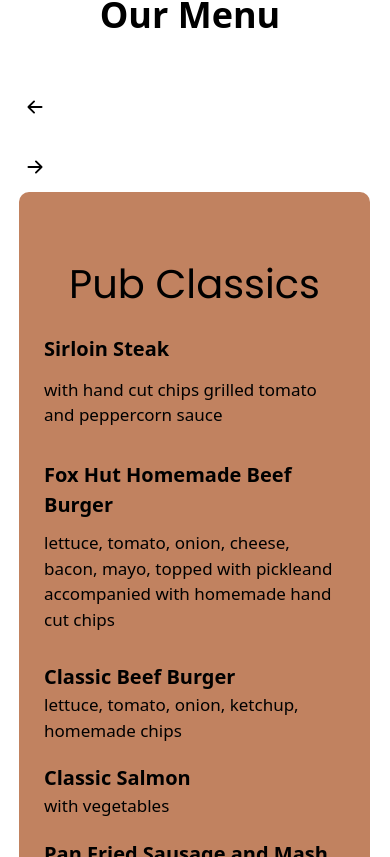
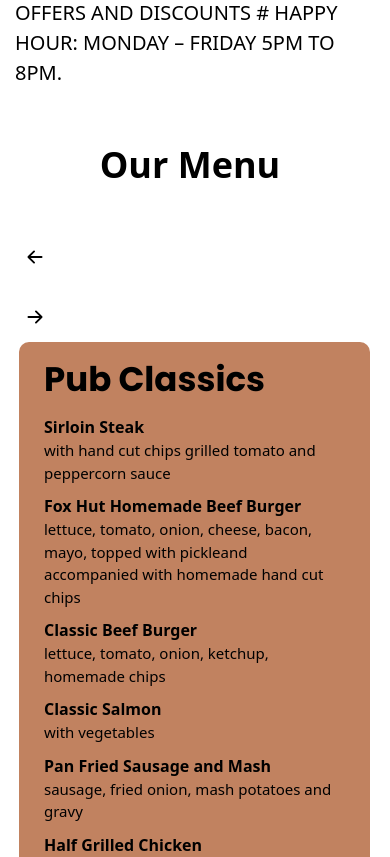
Before and after one commit to MahdiHasan943/fox-hunter-, a Next.js app: page / in a window 390 px wide. Shown: the part 1897-2754 px from the top of the page. Built offline with nearby package versions, Linux system fonts and the light colour scheme; a web font is replaced by a local one.

Commit message:
fix height and widh problem

```diff
--- a/src/Components/HomePageMenu.js
+++ b/src/Components/HomePageMenu.js
@@ -257,72 +257,72 @@ const HomePageMenu = () => {
                 <SwiperSlide key={menuCard.id} className=" mt-[50px]">
                   <SwiperNavButtons></SwiperNavButtons>
 
-                  <div className="absolute top-[100px] sm:top-0 overflow-hidden right-8 sm:right-0 w-[90%]  sm:w-[500px]  h-[790px] px-10 py-20 rounded-2xl bg-[#C18260]">
-                    <h4 className="text-center menuCardTitle dark:text-white mt-5 mb-6 text-4xl sm:text-[40px] text-black">
+                  <div className="absolute top-[100px] sm:top-0 overflow-hidden right-8 sm:right-0 w-[90%]  sm:w-[500px] h-[550px]  sm:h-auto px-10 lg:py-20 rounded-2xl bg-[#C18260]">
+                    <h4 className=" menuCardTitle font-popping dark:text-white mt-5 lg:mb-6 font-bold text-[34px] sm:text-[40px] text-black">
                       {menuCard?.title}
                     </h4>
-                    <div className="flex sm:px-10 mt-[20px] items-center justify-between">
+                    <div className="flex sm:px-10 mt-[10px] sm:mt-[20px] items-center justify-between">
                       <div className="">
-                        <p className="dark:text-white text-black font-bold text-[20px]">
+                        <p className="dark:text-white text-black font-bold text-[16px] lg:text-[20px]">
                           {menuCard?.p1Title}
                         </p>
-                        <p className="dark:text-white text-black py-5  text-[17px]">
+                        <p className="dark:text-white text-black  text-[15px] lg:text-[17px]">
                           {menuCard?.p1Text}
                         </p>
                       </div>
-                      <p className="dark:text-white text-black font-bold text-[20px]">
+                      {/* <p className="dark:text-white text-black font-bold text-[20px]">
                         {menuCard?.p1Price}
-                      </p>
+                      </p> */}
                     </div>
                     {/* 2 */}
-                    <div className="flex sm:px-10 mt-[20px] items-center justify-between">
+                    <div className="flex sm:px-10 mt-[10px] sm:mt-[20px] items-center justify-between">
                       <div className="">
-                        <p className="dark:text-white text-black font-bold text-[20px]">
+                        <p className="dark:text-white text-black font-bold  text-[16px] lg:text-[20px]">
                           {menuCard?.p2Title}
                         </p>
-                        <p className="dark:text-white text-black  py-4 text-[17px]">
+                        <p className="dark:text-white text-black  text-[15px] lg:text-[17px]">
                           {menuCard?.p2Text}
                         </p>
                       </div>
-                      <p className="dark:text-white text-black font-bold text-[20px]">
+                      {/* <p className="dark:text-white text-black font-bold  text-[16px] lg:text-[20px]">
                         {menuCard?.p2Price}
-                      </p>
+                      </p> */}
                     </div>
                     {/* 3 */}
-                    <div className="flex sm:px-10 mt-[20px] items-center justify-between">
+                    <div className="flex sm:px-10 mt-[10px] sm:mt-[20px] items-center justify-between">
                       <div className="">
-                        <p className="dark:text-white text-black font-bold text-[20px]">
+                        <p className="dark:text-white text-black font-bold  text-[16px] lg:text-[20px]">
                           {menuCard.p3Title}
                         </p>
-                        <p className="dark:text-white text-black  text-[17px]">
+                        <p className="dark:text-white text-black  text-[15px] lg:text-[17px]">
                           {menuCard?.p3Text}
                         </p>
                       </div>
-                      <p className="dark:text-white text-black font-bold text-[20px]">
+                      {/* <p className="dark:text-white text-black font-bold  text-[16px] lg:text-[20px]">
                         {menuCard?.p3Price}
-                      </p>
+                      </p> */}
                     </div>
                     {/* 4 */}
-                    <div className="flex sm:px-10 mt-[20px] items-center justify-between">
+                    <div className="flex sm:px-10 mt-[10px] sm:mt-[20px] items-center justify-between">
                       <div className="">
-                        <p className="dark:text-white text-black font-bold text-[20px]">
+                        <p className="dark:text-white text-black font-bold  text-[16px] lg:text-[20px]">
                           {menuCard?.p4Title}
                         </p>
-                        <p className="dark:text-white text-black  text-[17px]">
+                        <p className="dark:text-white text-black text-[15px] lg:text-[17px]">
                           {menuCard?.p4Text}
                         </p>
                       </div>
-                      <p className="dark:text-white text-black font-bold text-[20px]">
+                      {/* <p className="dark:text-white text-black font-bold text-[20px]">
                         {menuCard?.p4Price}
-                      </p>
+                      </p> */}
                     </div>
                     {/* 5 */}
-                    <div className="flex sm:px-10 mt-[20px] items-center justify-between">
+                    <div className="flex sm:px-10 mt-[10px] sm:mt-[20px] items-center justify-between">
                       <div className="">
-                        <p className="dark:text-white text-black font-bold text-[20px]">
+                        <p className="dark:text-white text-black font-bold  text-[16px] lg:text-[20px]">
                           {menuCard?.p5Title}
                         </p>
-                        <p className="dark:text-white text-black  text-[17px]">
+                        <p className="dark:text-white text-black  text-[15px] lg:text-[17px]">
                           {menuCard?.p5Text}
                         </p>
                       </div>
@@ -331,26 +331,26 @@ const HomePageMenu = () => {
                       </p>
                     </div>
                     {/* 6 */}
-                    <div className="flex mt-10 sm:px-10  items-center justify-between">
+                    <div className="flex mt-[10px] sm:mt-[20px] sm:px-10  items-center justify-between">
                       <div className="">
-                        <p className="dark:text-white text-black font-bold text-[20px]">
+                        <p className="dark:text-white text-black font-bold  text-[16px] lg:text-[20px]">
                           {menuCard?.p6Title}
                         </p>
-                        <p className="dark:text-white text-black  text-[17px]">
+                        <p className="dark:text-white text-black  text-[15px] lg:text-[17px]">
                           {menuCard?.p6Text}
                         </p>
                       </div>
-                      <p className="dark:text-white text-black font-bold text-[20px]">
+                      {/* <p className="dark:text-white text-black font-bold  text-[16px] lg:text-[20px]">
                         {menuCard?.p6Price}
-                      </p>
+                      </p> */}
                     </div>
                     {/* 7 */}
-                    <div className="flex mt-10 sm:px-10  items-center justify-between">
+                    <div className="flex mt-[10px] sm:mt-[20px] sm:px-10  items-center justify-between">
                       <div className="">
-                        <p className="dark:text-white text-black font-bold text-[20px]">
+                        <p className="dark:text-white text-black font-bold  text-[16px] lg:text-[20px]">
                           {menuCard?.p7Title}
                         </p>
-                        <p className="dark:text-white text-black  text-[17px]">
+                        <p className="dark:text-white text-black text-[15px] lg:text-[17px]">
                           {menuCard?.p7Text}
                         </p>
                       </div>
@@ -358,13 +358,13 @@ const HomePageMenu = () => {
                         {menuCard?.p7Price}
                       </p>
                     </div>
-                    <p className="dark:text-white mt-10 sm:px-10  text-black font-bold text-[20px]">
+                    <p className="dark:text-white mt-[10px] sm:mt-[20px] sm:px-10  text-black font-bold  text-[16px] lg:text-[20px]">
                           {menuCard?.p8Title}
                     </p>
-                    <p className="dark:text-white mt-10 sm:px-10  text-black font-bold text-[20px]">
+                    <p className="dark:text-white mt-[10px] sm:mt-[20px] sm:px-10  text-black font-bold text-[15px] lg:text-[17px]">
                           {menuCard?.p9Title}
                     </p>
-                    <p className="dark:text-white mt-10 sm:px-10  text-black font-bold text-[20px]">
+                    <p className="dark:text-white mt-[10px] sm:mt-[20px] sm:px-10  text-black font-bold  text-[16px] lg:text-[20px]">
                           {menuCard?.p10Title}
                         </p>
                   </div>
--- a/src/Components/imageSlide/RoomSlide.js
+++ b/src/Components/imageSlide/RoomSlide.js
@@ -74,7 +74,7 @@ const RoomSlide = () => {
                 <div className="swiper-wrapper">
                   <div className="swiper-slide">
                     <figure className='relative'>
-                                          <img src="./images/foxhutslide1.png" alt="Marbella, Spain" />
+                                          <img className='lg:h-[955px]' src="./images/foxhutslide1.png" alt="Marbella, Spain" />
                                           <div className="absolute w-full top-0 left-0 py-4 flex justify-center">
                                           <p className="  font-popping  lg:text-[30px] font-bold text-white text-center">FOX HUT PARTY ROOM</p>
 
--- a/src/styles/globals.css
+++ b/src/styles/globals.css
@@ -298,13 +298,13 @@ input[type="time"]:valid::before {
 
 
 
-.menuCardTitle {
+/* .menuCardTitle {
   font-family: "Poppins";
   font-style: normal;
   font-weight: 400;
   font-size: 40px;
   line-height: 60px;
-}
+} */
 
 
 
@@ -372,7 +372,7 @@ p.intro {
 .swiper-slide img {
   display: block;
   width: 100%;
-  height: 40rem;
+  height: 800px;
   object-fit: cover;
 }
 
@@ -498,7 +498,7 @@ p.intro {
 
 @media screen and (max-width: 800px) {
   .swiper-slide img {
-      height: 20rem!important;
+      height: 30rem!important;
   }
 
   .swiper-slide figcaption {
@@ -509,7 +509,27 @@ p.intro {
       background-color: var(--black-90)!important;
   }
 
+
   .swiper-custom-nav {
+    position: absolute!important;
+    top: 50%!important;
+    transform: translateY(-50%)!important;
+    left: 0!important;
+    z-index: 10!important;
+    padding: 0 4px!important;
+    display: flex!important;
+    justify-content: space-between!important;
+    width: 100%!important;
+
+  }
+
+  .swiper-custom-nav svg {
+    cursor: pointer!important;
+    opacity: .6!important;
+    width: 40px;
+    transition: all .3s ease-in-out!important;
+  }
+  /* .swiper-custom-nav {
       display: none!important;
-  }
+  } */
 }
```
Also changed, not shown: src/pages/index.js (+11 -3 lines).
